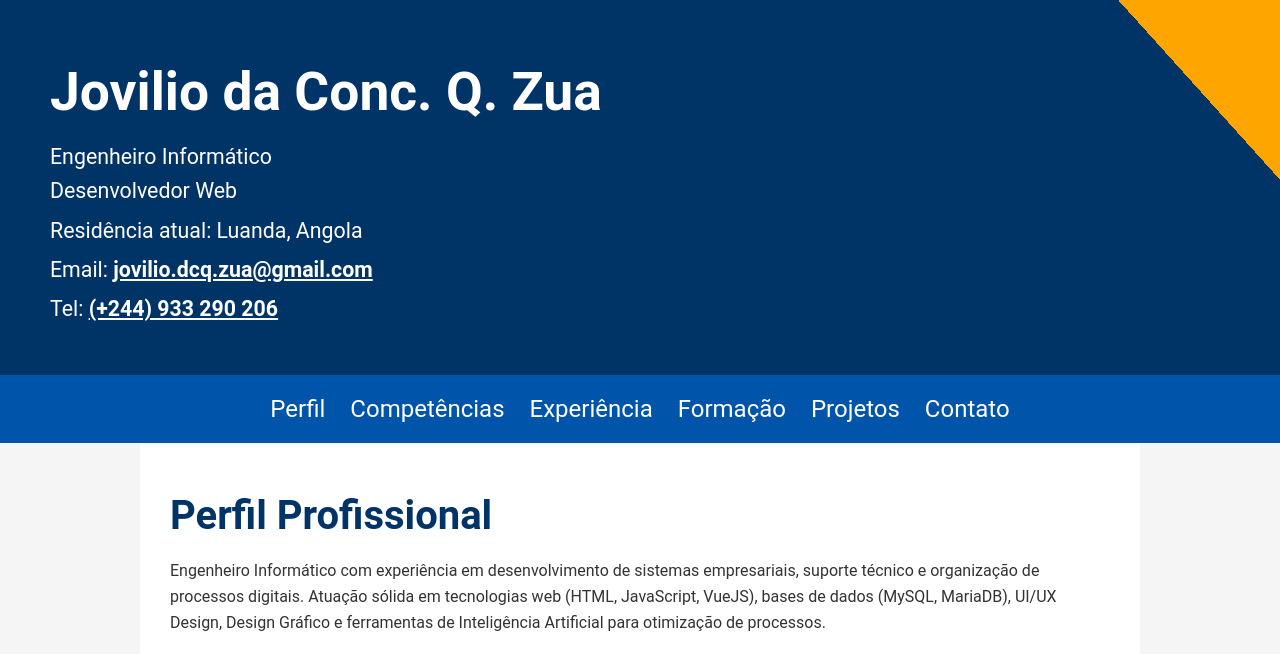
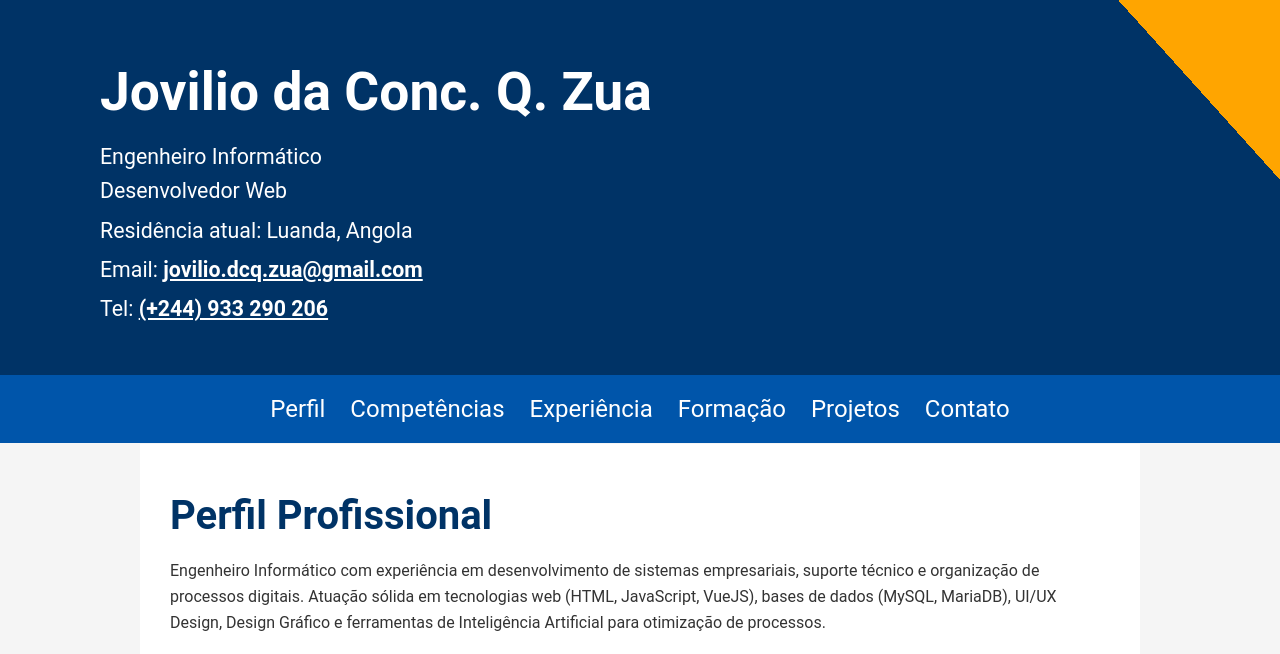
Before and after one commit to Jovilio/eu, a plain HTML site: page index.html in a window 1280 px wide. Shown: the top 654 px of the page. Drawn offline with Linux system fonts and the light colour scheme.

Commit message:
aterando padding

```diff
--- a/style.css
+++ b/style.css
@@ -242,7 +242,7 @@ footer > p {
 /* Desktops (≥1024px) */
 @media (min-width: 1024px) {
     header {
-        padding: 50px 50px;
+        padding: 50px 100px;
     }
 
     header > h1 {
```
